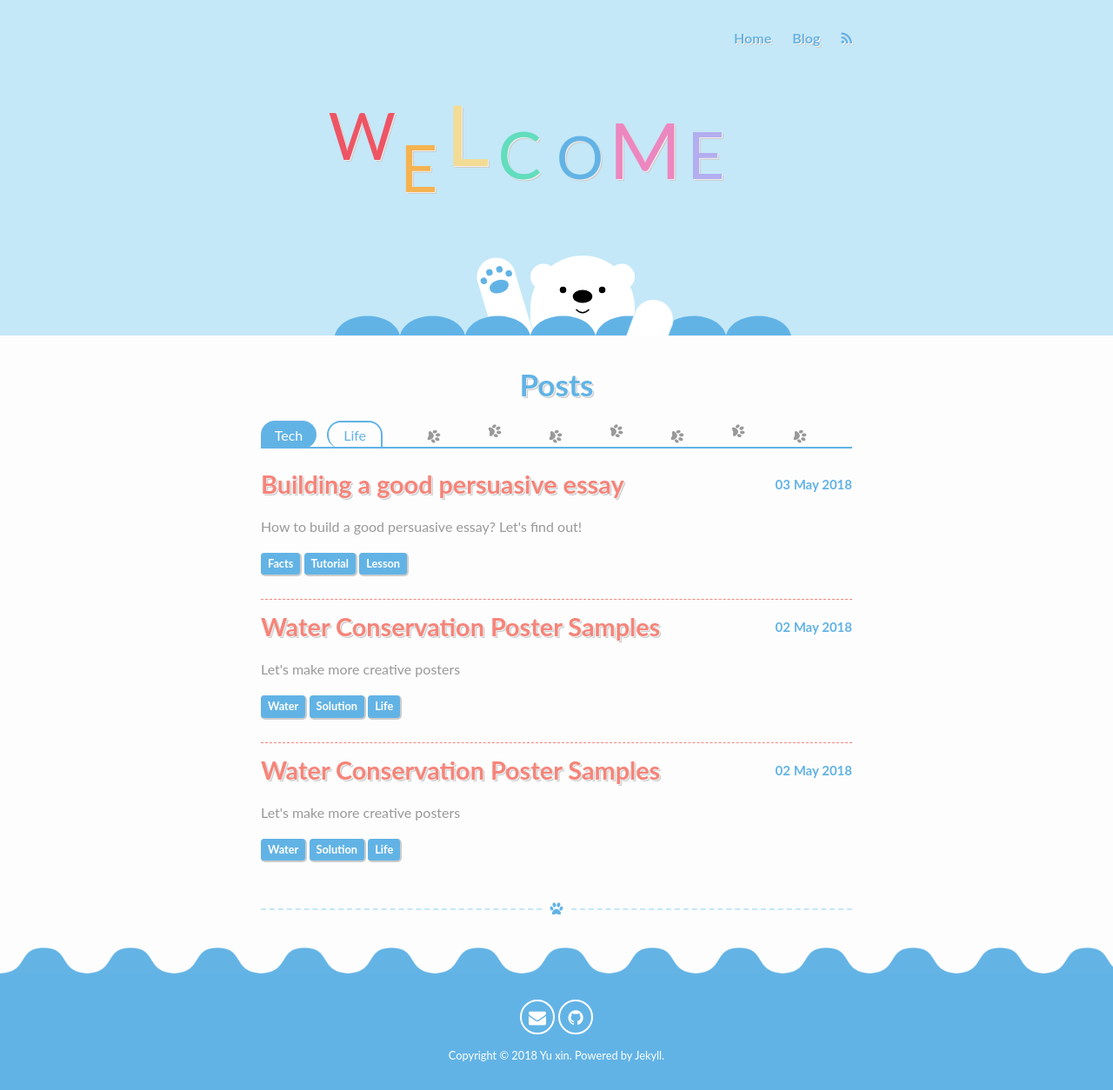
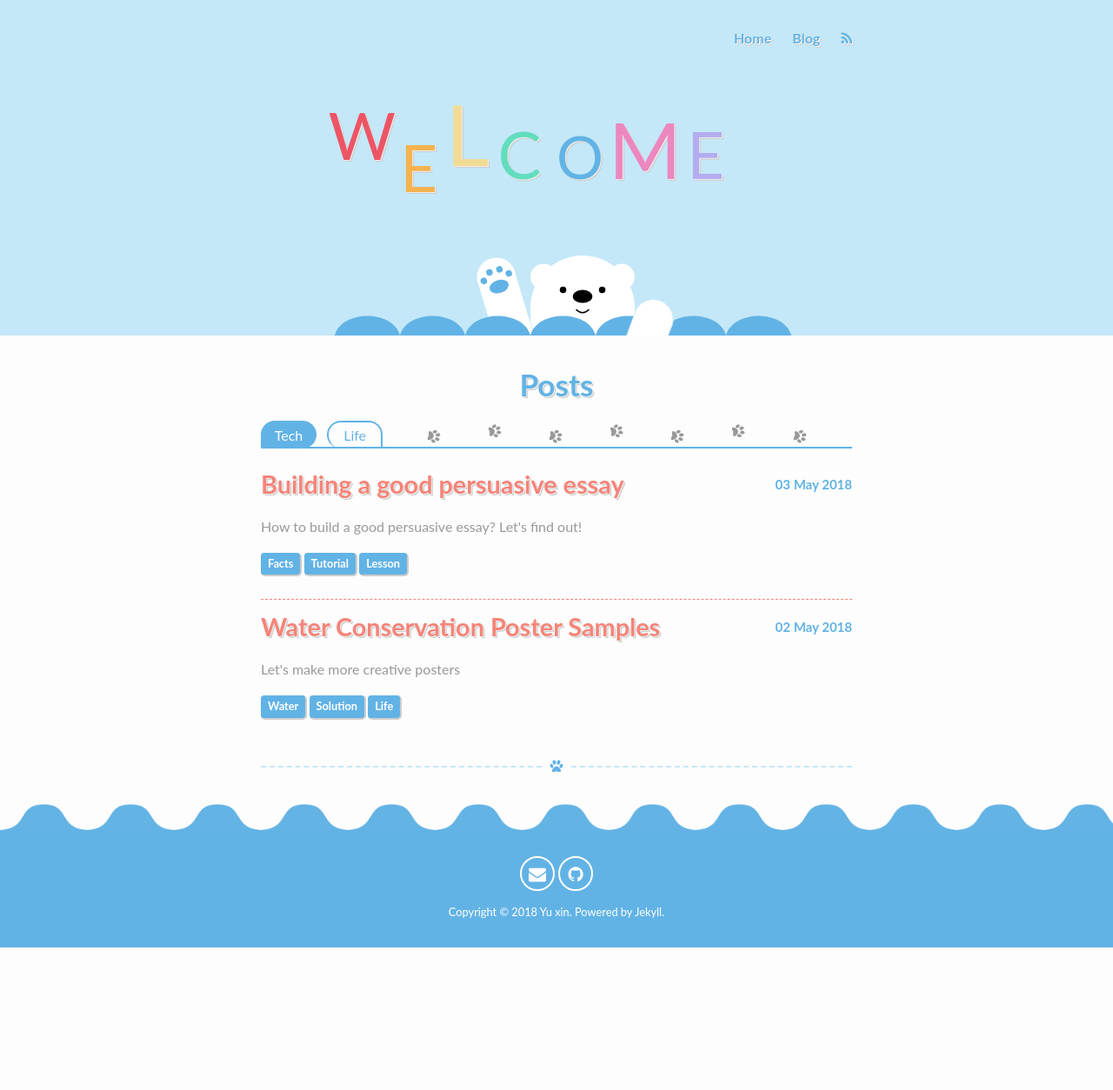
Before and after one commit to loveyuxin/loveyuxin.github.io, a Jekyll site: the page built from meta/posts.md, in a window 1280 px wide. Shown: the whole page at 87% size. Built offline with Jekyll 4.4.1, drawn with Linux system fonts in a browser that asks for light colours; comment, search, counter and statistics services are not loaded; after the commit the page ends 1090 px from its top, so only the background shows below that.

Commit message:
final change

```diff
--- a/_posts/2017-07-01-passive-event-listeners.md
+++ /dev/null
@@ -1,19 +0,0 @@
----
-layout: post
-title:  "Water Conservation Poster Samples"
-date:   2018-05-02 10:13:30 -0800
-categories: [Tech]
-excerpt: Let's make more creative posters
-tags:
-  - Water
-  - Solution
-  - Life
----
-# Poster 1
-![viewport5](/assets/images/poster1.jpg)
-# Poster 2
-![viewport5]({{ "/assets/images/poster2.jpg" | absolute_url }})
-# Poster 3
-![viewport5]({{ "/assets/images/poster3.jpg" | absolute_url }})
-# Poster 4
-![viewport5]({{ "/assets/images/poster4.jpg" | absolute_url }})
```
Also changed, not shown: _posts/2017-07-01-posters.md (+1 -1 lines).
